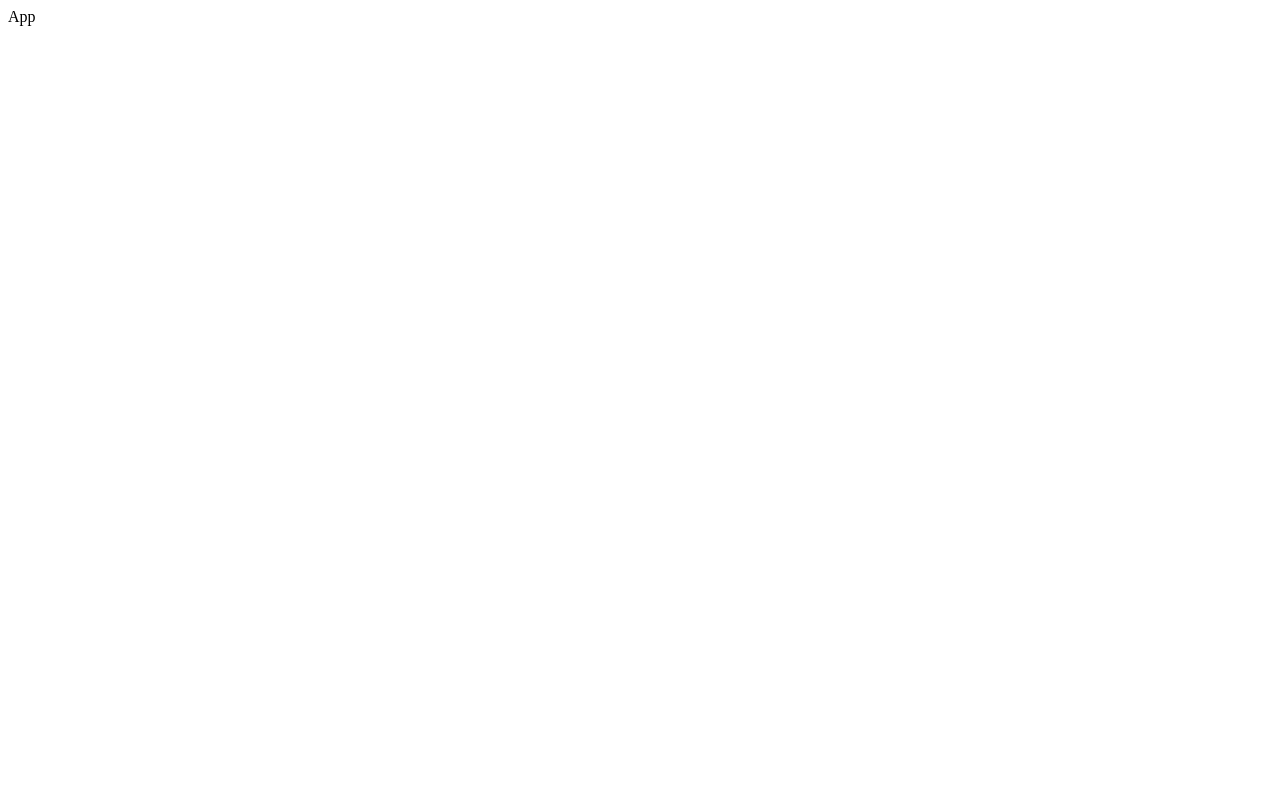
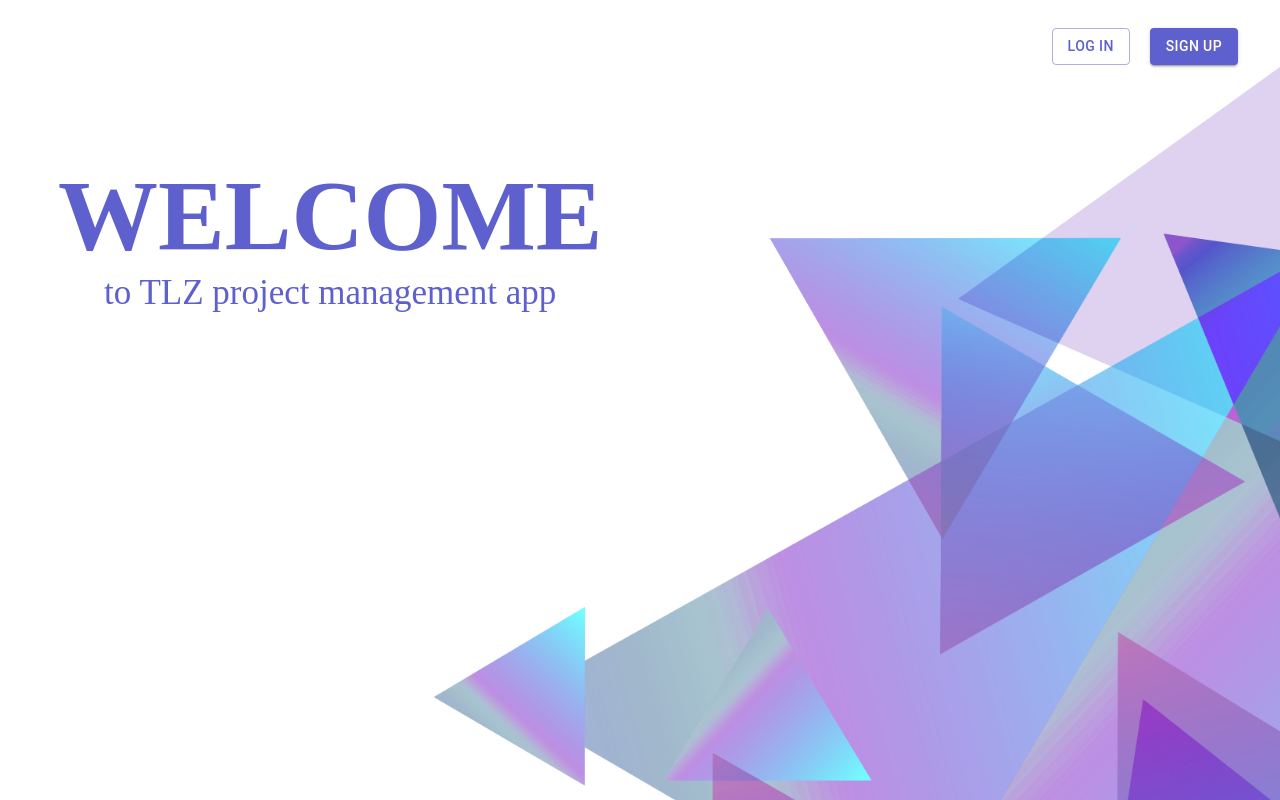
Before and after one commit to KatiaZakharina/project-management-app, a React (Create React App) app: page /welcome in a window 1280 px wide. Built offline with nearby package versions, Linux system fonts and the light colour scheme.

Commit message:
feat: create welcom

```diff
--- a/src/App.tsx
+++ b/src/App.tsx
@@ -1,3 +1,12 @@
+import React from 'react';
+import { Route, Routes } from 'react-router-dom';
+
+import { WelcomePage } from 'components/WelcomePage/WelcomePage';
+
 export function App() {
-  return <div>App</div>;
+  return (
+    <Routes>
+      <Route path="/welcome" element={<WelcomePage />} />
+    </Routes>
+  );
 }
--- /dev/null
+++ b/src/components/WelcomePage/WelcomePage.styled.ts
@@ -0,0 +1,53 @@
+import styled from 'styled-components';
+import { Button } from '@mui/material';
+
+import { VIOLET } from 'styles/constants';
+
+import backgroundImage from '../../assets/png/background.png';
+
+export const StyledDiv = styled.div`
+  position: fixed;
+  display: flex;
+  justify-content: space-between;
+  width: 100vw;
+  height: 100vh;
+  background-image: url(${backgroundImage});
+  background-repeat: no-repeat;
+  background-size: contain;
+  background-position: right;
+`;
+
+export const WrapperWelcomeText = styled.div`
+  display: flex;
+  flex-direction: column;
+  align-items: center;
+  margin-left: 50px;
+`;
+
+export const StyledTitle = styled.h1`
+  margin: 0;
+  margin-top: 150px;
+  font-size: 100px;
+  color: ${VIOLET};
+  text-transform: uppercase;
+`;
+
+export const StyledText = styled.p`
+  margin: 0;
+  font-size: 35px;
+  color: ${VIOLET};
+`;
+
+export const WrapperDivButtons = styled.div`
+  margin-right: 50px;
+`;
+
+export const ButtonLogIn = styled(Button)`
+  &.MuiButton-outlined {
+    margin: 20px;
+  }
+`;
+
+export const ButtonSignUp = styled(Button)`
+  margin-top: 20px;
+`;
--- /dev/null
+++ b/src/components/WelcomePage/WelcomePage.tsx
@@ -0,0 +1,30 @@
+import { Button, ButtonGroup } from '@mui/material';
+import React from 'react';
+import {
+  StyledDiv,
+  StyledTitle,
+  StyledText,
+  WrapperWelcomeText,
+  WrapperDivButtons,
+  ButtonLogIn,
+  ButtonSignUp,
+} from './WelcomePage.styled';
+
+export const WelcomePage = () => {
+  return (
+    <StyledDiv>
+      <WrapperWelcomeText>
+        <StyledTitle>Welcome</StyledTitle>
+        <StyledText>to TLZ project management app</StyledText>
+      </WrapperWelcomeText>
+      {/* <ButtonGroup> */}
+      {/* <ButtonLogIn variant="outlined">One</ButtonLogIn>
+      <Button variant="contained">Two</Button> */}
+      {/* </ButtonGroup> */}
+      <WrapperDivButtons>
+        <ButtonLogIn variant="outlined">Log In</ButtonLogIn>
+        <ButtonSignUp variant="contained">Sign Up</ButtonSignUp>
+      </WrapperDivButtons>
+    </StyledDiv>
+  );
+};
--- a/src/index.tsx
+++ b/src/index.tsx
@@ -1,5 +1,6 @@
 import React from 'react';
 import ReactDOM from 'react-dom/client';
+import { BrowserRouter } from 'react-router-dom';
 import { ThemeProvider } from '@mui/material/styles';
 
 import { App } from './App';
@@ -8,8 +9,10 @@ import { theme } from 'styles/theme';
 const root = ReactDOM.createRoot(document.getElementById('root') as HTMLElement);
 root.render(
   <React.StrictMode>
-    <ThemeProvider theme={theme}>
-      <App />
-    </ThemeProvider>
+    <BrowserRouter>
+      <ThemeProvider theme={theme}>
+        <App />
+      </ThemeProvider>
+    </BrowserRouter>
   </React.StrictMode>
 );
```
Also changed, not shown: src/assets/png/background.png (added).
